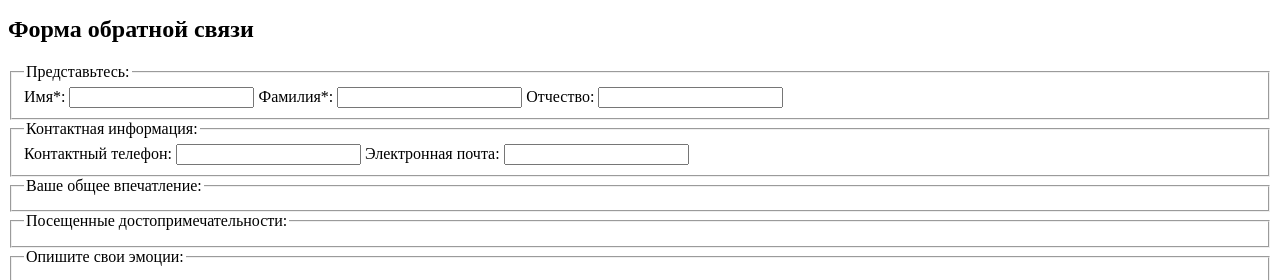
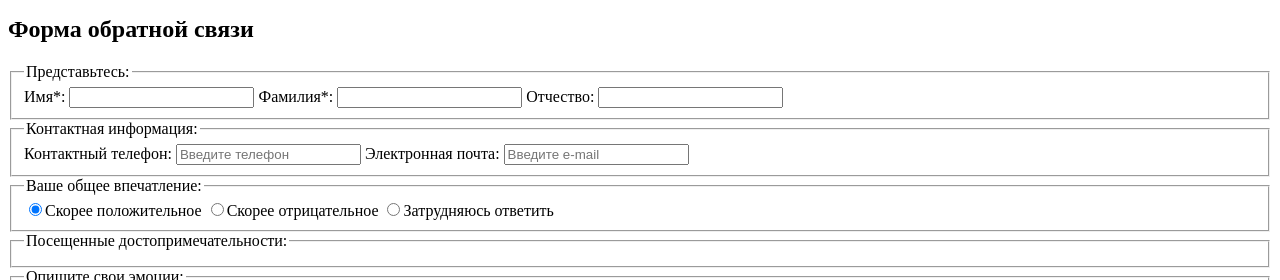
Before and after one commit to tveritina/1352727-sedona-19, a website: page source/form.html in a window 1280 px wide. Shown: the part 665-945 px from the top of the page. Drawn offline with Linux system fonts and the light colour scheme.

Commit message:
Добавляет часть формы с радиогруппой

```diff
--- a/source/form.html
+++ b/source/form.html
@@ -51,13 +51,24 @@
         <fieldset class="form-contacts review-form__contacts">
           <legend class="review-form__legend">Контактная информация:</legend>
           <label class="form-contacts__lable" for="contacts-phone">Контактный телефон:</label>
-          <input class="form-contacts__input" type="tel" name="contacts-phone" id="contacts-phone">
+          <input class="form-contacts__input" type="tel" name="contacts-phone" id="contacts-phone"
+            placeholder="Введите телефон">
           <label class="form-contacts__lable" for="contacts-email">Электронная почта:</label>
-          <input class="form-contacts__input" type="email" name="contacts-email" id="contacts-email">
+          <input class="form-contacts__input" type="email" name="contacts-email" id="contacts-email"
+            placeholder="Введите e-mail">
         </fieldset>
 
         <fieldset class="form-impression review-form__impression">
           <legend class="review-form__legend">Ваше общее впечатление:</legend>
+          <label class="form-impression__lable">
+            <input class="form-impression__input" type="radio" name="form-impression-radio" value="positive" checked>Скорее положительное
+          </label>
+          <label class="form-impression__lable">
+            <input class="form-impression__input" type="radio" name="form-impression-radio" value="negative">Скорее отрицательное
+          </label>
+          <label class="form-impression__lable">
+            <input class="form-impression__input" type="radio" name="form-impression-radio" value="other">Затрудняюсь ответить
+          </label>
         </fieldset>
 
         <fieldset class="form-places review-form__places">
```
